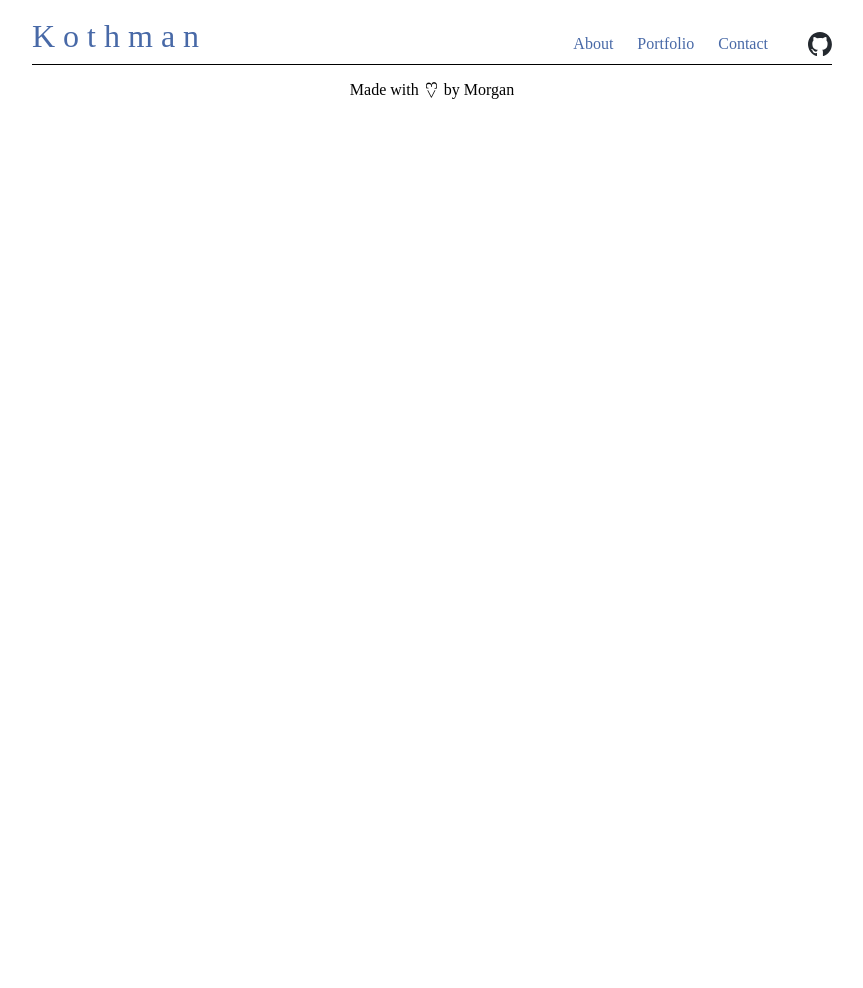
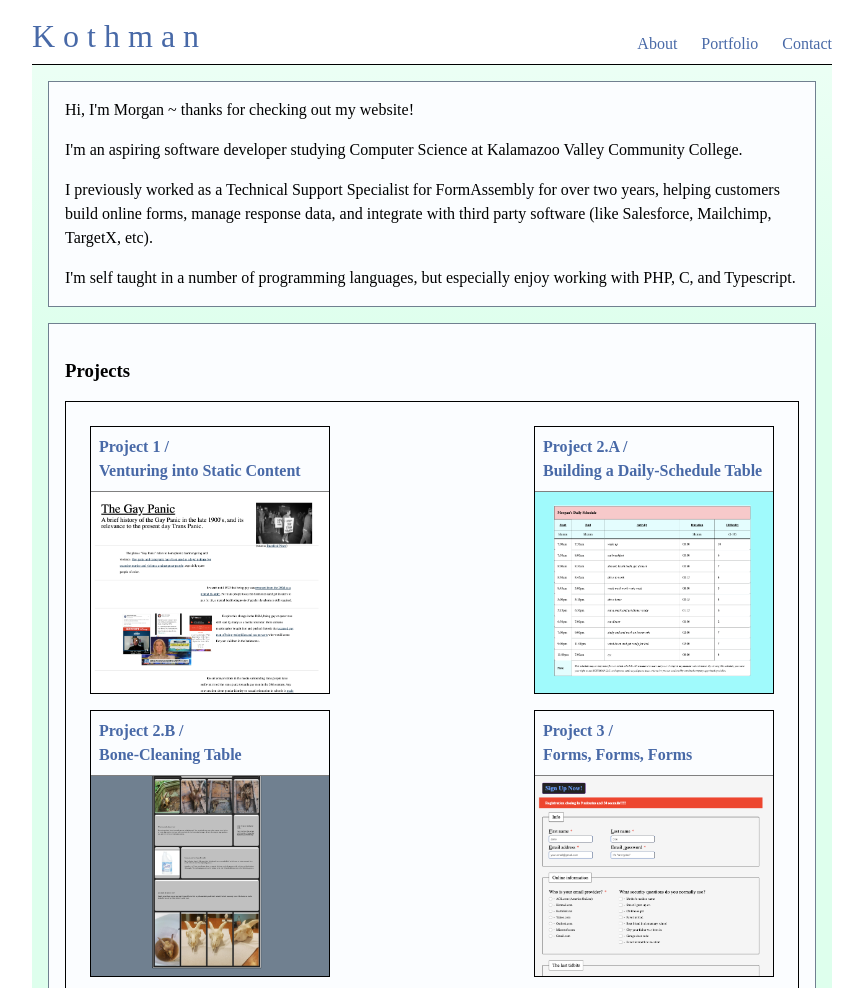
Before and after one commit to kothman/CIS-170, a plain HTML site: page Project 4/index.html in a window 1280 px wide. Shown: the top 988 px of the page, without its empty margins (208-1071 px from the left). Before the commit the page ends 800 px from the top, so only its background shows below. Drawn offline with Linux system fonts and the light colour scheme.

Commit message:
Lots of Project 4 changes, slight tweak for p1 css in header

```diff
--- a/Project 4/index.html
+++ b/Project 4/index.html
@@ -14,6 +14,8 @@
     <link rel="stylesheet" href="./styles.css">
 </head>
 <body>
+    <div id="container">
+
         <header id="#kothman">
             <nav class="navbar">
                 <ul class="navbar-list">
@@ -21,21 +23,61 @@
                     <li class="navbar-item"><a href="#about">About</a></li>
                     <li class="navbar-item"><a href="#portfolio">Portfolio</a></li>
                     <li class="navbar-item"><a href="#contact">Contact</a></li>
-                <li class="navbar-item">
-                    <a class="navbar-icon-link" href="https://github.com/kothman" target="_blank">
-                        <img src="./github-mark.svg" class="icon">
-                    </a>
-                </li>
                 </ul>
             </nav>
         </header>
         <main id="content">
-        <section id="about"></section>
-        <section id="portfolio"></section>
-        <section id="contact"></section>
+            <section id="about">
+                <p>Hi, I'm Morgan ~ thanks for checking out my website!</p>
+                <p>I'm an aspiring software developer studying Computer Science at Kalamazoo Valley Community College.</p>
+                <p>I previously worked as a Technical Support Specialist for FormAssembly for over two years, helping customers build online forms, manage response data, and integrate with third party software (like Salesforce, Mailchimp, TargetX, etc).</p>
+                <p>I'm self taught in a number of programming languages, but especially enjoy working with PHP, C, and Typescript.</p>
+            </section>
+            <section id="portfolio">
+                <h3>Projects</h3>
+                <div class="card-container">
+                    <div class="card">
+                        <a href="https://kothman.github.io/CIS-170/Project 1/" target="_blank">
+                            <h4>Project 1 /<br>Venturing into Static Content</h4>
+                            <img src="p1.png" alt="Project 1 website preview - 'Gays Go Home' 'protestors'">
+                        </a>
+                    </div>
+                    <div class="card">
+                        <a href="https://kothman.github.io/CIS-170/Project 2/kothman.2a.html" target="_blank">
+                            <h4>Project 2.A /<br>Building a Daily-Schedule Table</h4>
+                            <img src="p2.png" alt="Project 2.1 website preview">
+                        </a>
+                    </div>
+                    <div class="card">
+                        <a href="https://kothman.github.io/CIS-170/Project 2/kothman.2b.html" target="_blank">
+                            <h4>Project 2.B /<br>Bone-Cleaning Table</h4>
+                            <img src="p2.b.png" alt="Project 2.b website preview">
+                        </a>
+                    </div>
+                    <div class="card">
+                        <a href="https://kothman.github.io/CIS-170/Project 3/" target="_blank">
+                            <h4>Project 3 /<br>Forms, Forms, Forms</h4>
+                            <img src="p3.png" alt="Project 3 website preview">
+                        </a>
+                    </div>
+                    <div class="card">
+                        <a href="https://kothman.github.io/CIS-170/Project 4/" target="_blank">
+                            <h4>Project 4 /<br>This Portfolio Website (the one you're looking at right now)</h4>
+                            <img src="p4.png" alt="Project 4 website preview">
+                        </a>
+                    </div>
+                </div>
+            </section>
+            <section id="contact">
+                <h3>Get in touch</h3>
+                <form id="contact" name="contact" action="#" method="POST">
+
+                </form>
+            </section>
         </main>
         <footer>
             Made with <span class="heart">&lt;3</span> by Morgan
         </footer>
+    </div>
 </body>
 </html>
--- a/Project 4/styles.css
+++ b/Project 4/styles.css
@@ -7,11 +7,80 @@ html, body {
     min-height: 100dvh;
     height: 100dvh;
     max-height: 100%;
+    width: 100%;
+    max-width: 100%;
+    background: white;
+    margin: 0;
+    padding: 0;
+    font-size: 1rem;
+    line-height: 1.5rem;
+}
+
+#container {
+    min-height: 100dvh;
+    height: 100dvh;
+    max-height: 100%;
     width: 800px;
     max-width: 100%;
     margin: 0 auto;
     padding: 0;
+}
 
+#content {
+    background: linear-gradient(to bottom,
+        rgba(222, 255, 237, .6) 0%,
+        rgba(222, 255, 237, 1) 20%,
+        rgba(222, 255, 237, 1) 80%,
+        rgba(222, 255, 237, .6) 100%
+    );
+    background-size: cover;
+    display: flex;
+    flex-direction: column;
+}
+
+p {
+    margin-block-start: 0;
+    margin-block-end: 0;
+}
+
+
+footer {
+    border-top: 1px solid black;
+    padding: 1rem;
+    text-align: right;
+    max-width: 100%;
+    width: 800px;
+
+    @media (min-width: 800px) {
+        padding: 1rem 0;
+        text-align: center;
+    }
+}
+
+section {
+    padding: 1rem;
+    margin: 1rem;
+    border: 1px solid slategray;
+    background: #fbfdff;
+    display: flex;
+    flex-direction: column;
+
+    &:not(:last-child) {
+        margin-bottom: 0;
+    }
+    p {
+        &:not(:last-child) {
+            padding-bottom: 1rem;
+        }
+    }
+}
+
+ul {
+    margin-block-start: 0em;
+    margin-block-end: 0em;
+    margin-inline-start: 0px;
+    margin-inline-end: 0px;
+    padding-inline-start: 40px;
 }
 
 a {
@@ -107,17 +176,6 @@ a:hover::after {
     }
 }
 
-footer {
-    margin-top: 1px solid black;
-    padding: 1rem;
-    text-align: right;
-    max-width: 100%;
-    width: 800px;
-    @media (min-width: 800px) {
-        padding: 1rem 0;
-        text-align: center;
-    }
-}
 
 .icon {
     height: 1.5rem;
@@ -128,3 +186,30 @@ footer {
     rotate: 270deg;
     display: inline-block;
 }
+
+.card-container {
+    display: flex;
+    flex-flow: row wrap;
+    border: 1px solid black;
+    padding: 1rem;
+    justify-content: space-between;
+
+    .card {
+        a {
+            width: 15rem;
+            max-width: 100%;
+            border: 1px solid black;
+            margin: .5rem;
+            display: flex;
+            flex-direction: column;
+            h1, h2, h3, h4, h5, h6 {
+                margin: 0rem;
+                padding: .5rem;
+                border-bottom: 1px solid gray;
+            }
+            img {
+                width: 100%;
+            }
+        }
+    }
+}
```
Also changed, not shown: Project 1/index.html (+2 -0 lines), Project 4/p1.png (added), Project 4/p2.b.png (added), Project 4/p2.png (added), Project 4/p3.png (added), Project 4/p4.png (added). Lines whose indentation alone changed are shown as unchanged.
